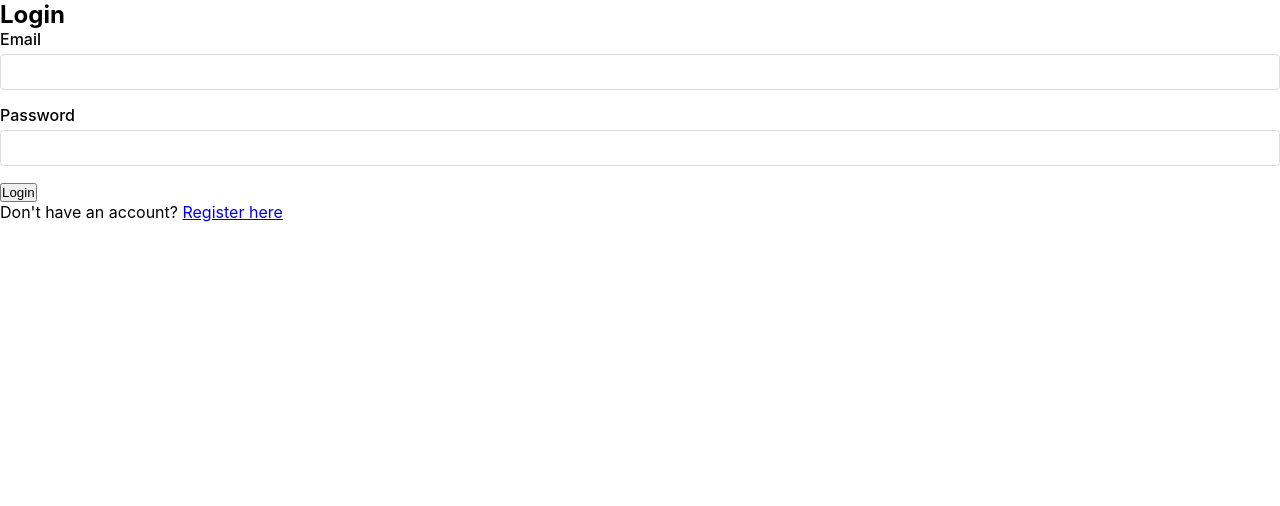
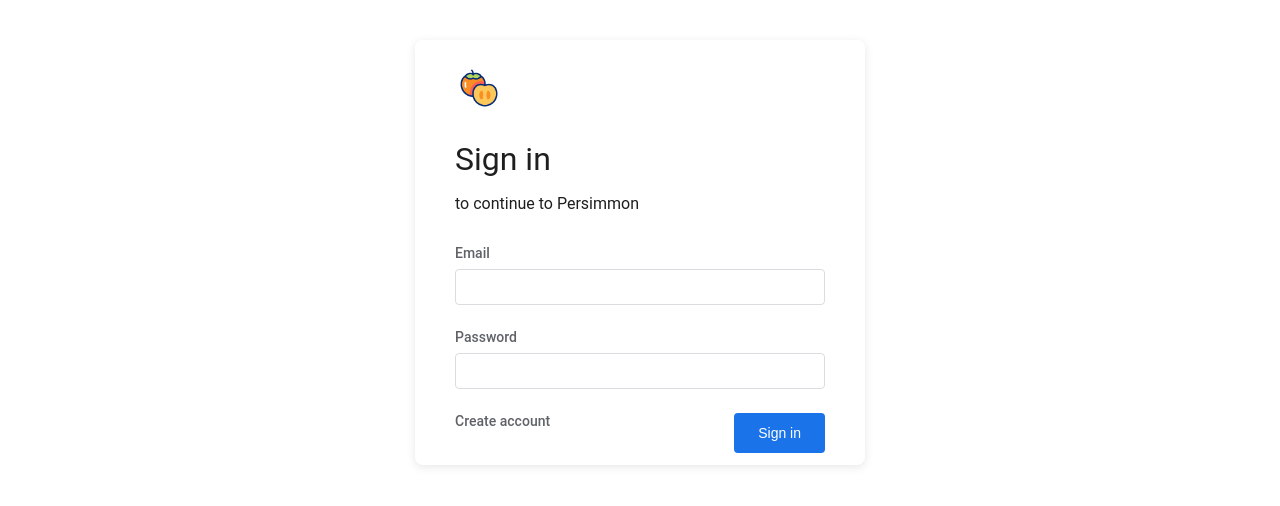
Before and after one commit to sunnybunnyy/training-dashboard, a React (Vite) app in the folder frontend/: page /login in a window 1280 px wide. Shown: the top 506 px of the page. Built offline with nearby package versions, Linux system fonts and the light colour scheme.

Commit message:
Add styling to login page

```diff
--- a/frontend/src/components/Login.jsx
+++ b/frontend/src/components/Login.jsx
@@ -1,3 +1,4 @@
+import '../styles/Login.css';
 import { useState } from 'react';
 import { useNavigate } from 'react-router-dom';
 import axios from 'axios';
@@ -28,7 +29,11 @@ function Login() {
 
     return (
         <div className="login-container">
-            <h2>Login</h2>
+            <div className="logo-container">
+                <img src="/images/icon/persimmon.gif" alt="Persimmon Logo" className="logo" />
+            </div>
+            <h2>Sign in</h2>
+            <h3>to continue to Persimmon</h3>
             {error && <div className="error-message">{error}</div>}
 
             <form onSubmit={handleSubmit}>
@@ -54,12 +59,11 @@ function Login() {
                     />
                 </div>
 
-                <button type="submit">Login</button>
+                <button type="submit">Sign in</button>
             </form>
-
-            <p>
-                Don't have an account? <a href="/register">Register here</a>
-            </p>
+            <div className="button-container">
+                <a href="/register">Create account</a>
+            </div>
         </div>
     );
 };
--- /dev/null
+++ b/frontend/src/styles/Login.css
@@ -0,0 +1,112 @@
+.login-container {
+    font-family: 'Roboto', 'Segoe UI', Arial, Helvetica, sans-serif;
+    background-color: white;
+    border-radius: 8px;
+    box-shadow: 0 2px 10px rgba(0, 0, 0, 0.1);
+    padding: 24px 40px 36px;
+    width: 450px;
+    max-width: 100%;
+    box-sizing: border-box;
+    text-align: center;
+    margin: 40px auto;
+}
+
+.logo-container {
+    text-align: left;
+    margin-bottom: 24px;
+}
+
+.logo {
+    max-width: 48px;
+    height: auto;
+}
+
+.login-container h2 {
+    font-size: 32px;
+    font-weight: 400;
+    margin-top: 0;
+    color: #1f1f1f;
+    text-align: left;
+}
+
+.login-container h3 {
+    font-size: 16px;
+    font-weight: 400;
+    color: #1f1f1f;
+    text-align: left;
+    margin-top: 16px;
+    margin-bottom: 32px;
+}
+
+.login-container .form-group {
+    margin-bottom: 24px;
+    text-align: left;
+}
+
+.login-container label {
+    display: block;
+    font-size: 14px;
+    font-weight: 500;
+    margin-bottom: 8px;
+    color: #5f6368;
+}
+
+.login-container input {
+    width: 100%;
+    padding: 14px 16px;
+    font-size: 16px;
+    border: 1px solid #dadce0;
+    border-radius: 4px;
+    box-sizing: border-box;
+    transition: border 0.2s;
+}
+
+.login-container input:focus {
+    border-color: #1a73e8;
+    outline: none;
+}
+
+.login-container .error-message {
+    background-color: #fce8e6;
+    color: #d93025;
+    padding: 12px;
+    font-size: 14px;
+    border-radius: 4px;
+    margin-bottom: 24px;
+}
+
+.login-container button {
+    background-color: #1a73e8;
+    color: white;
+    font-weight: 500;
+    font-size: 14px;
+    padding: 12px 24px;
+    border: none;
+    border-radius: 4px;
+    cursor: pointer;
+    float: right;
+    transition: background-color 0.2s;
+}
+
+.login-container button:hover {
+    background-color: #1669d9;
+}
+
+.login-container .button-container {
+    display: flex;
+    justify-content: flex-start;
+    gap: 16px;
+    margin-top: 24px;
+}
+
+.login-container a {
+    color: #1a73e8;
+    text-decoration: none;
+    font-weight: 500;
+    font-size: 14px;
+    color: #5f6368;
+}
+
+.login-container a:hover {
+    text-decoration: underline;
+}
```
Also changed, not shown: 1 other file (tests, documents, lock files or other folders).
